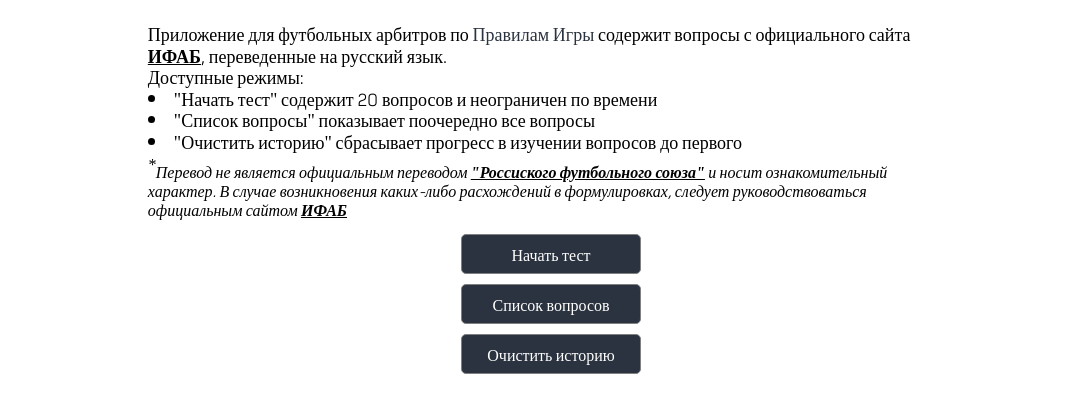
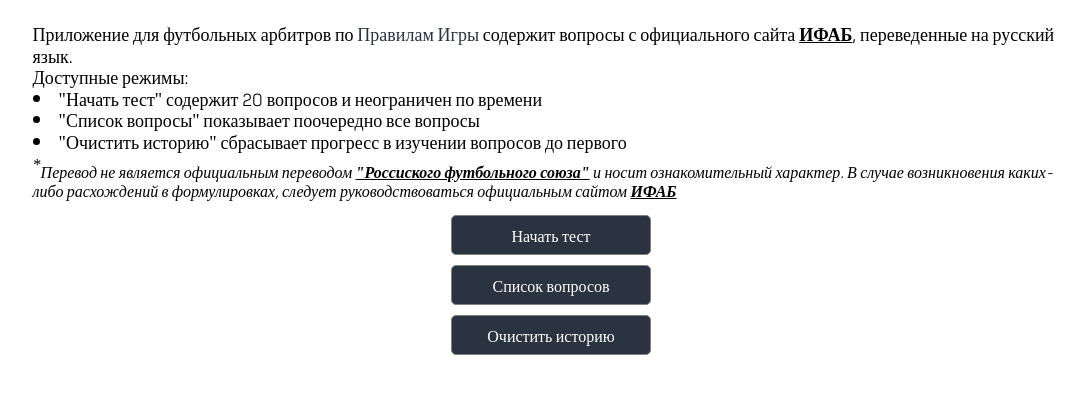
Before and after one commit to Whitemple/quiz_app, a website built with webpack: page src/index.html in a window 1280 px wide. Shown: the part 90-502 px from the top of the page, without its empty margins (89-1173 px from the left). Built offline with nearby package versions, Linux system fonts and the light colour scheme.

Commit message:
visual mirror fix with widt info_text and buttons

```diff
--- a/src/scss/_main.scss
+++ b/src/scss/_main.scss
@@ -73,7 +73,7 @@
     &__buttonsContainer{
         display: flex;
         flex-direction: column;
-        @media screen and (min-width: 421px){
+        @media screen and (min-width: vars.$mobileWidthScreen){
             flex-direction: row;
             justify-content: space-between;
         }
@@ -97,7 +97,7 @@
     &__mainText{
         font-size: 18px;
         margin-bottom: 15px;
-        width: vars.$mainWidth;
+        width: vars.$containerWidth;
         line-height: 1.2;
     }
     &__additionalText{
@@ -166,8 +166,8 @@
     @media screen and (min-width: vars.$desktopWidthScreen){
         font-size: 16px;
     }
-    @media screen and (min-width: 421px){
-        width: 180px;
+    @media screen and (min-width: vars.$mobileWidthScreen){
+        width: 200px;
     }
 }
 .oficialLink, .oficialLink:visited, .oficialLink:link{
--- a/src/scss/_vars.scss
+++ b/src/scss/_vars.scss
@@ -4,4 +4,5 @@
 $emphasizeColor: #fbfd89;
 $containerWidth: 90%;
 $mainWidth: 70%;
+$mobileWidthScreen: 575px;
 $desktopWidthScreen: 992px;
```
Also changed, not shown: dist/index.html, 2 other files.
